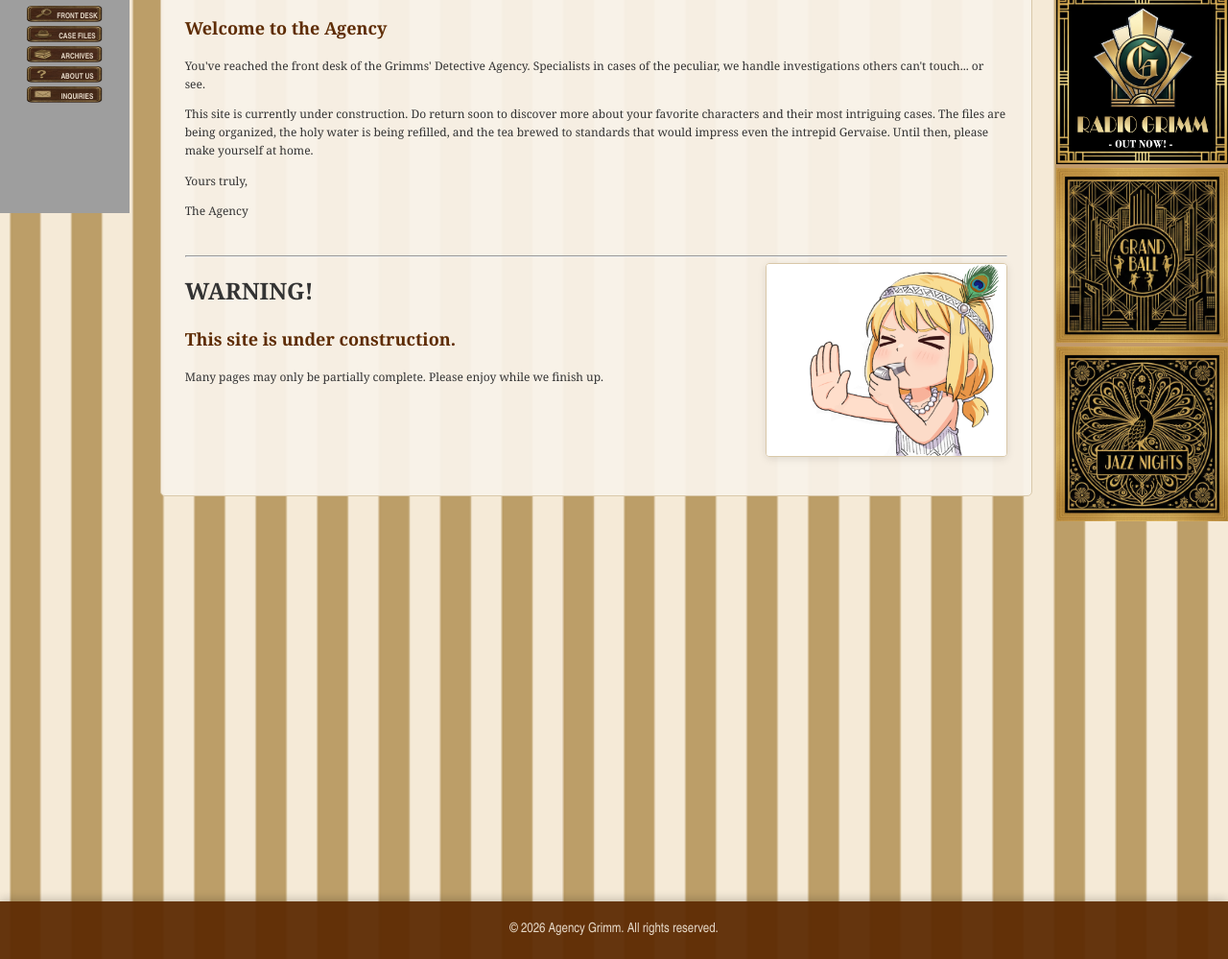
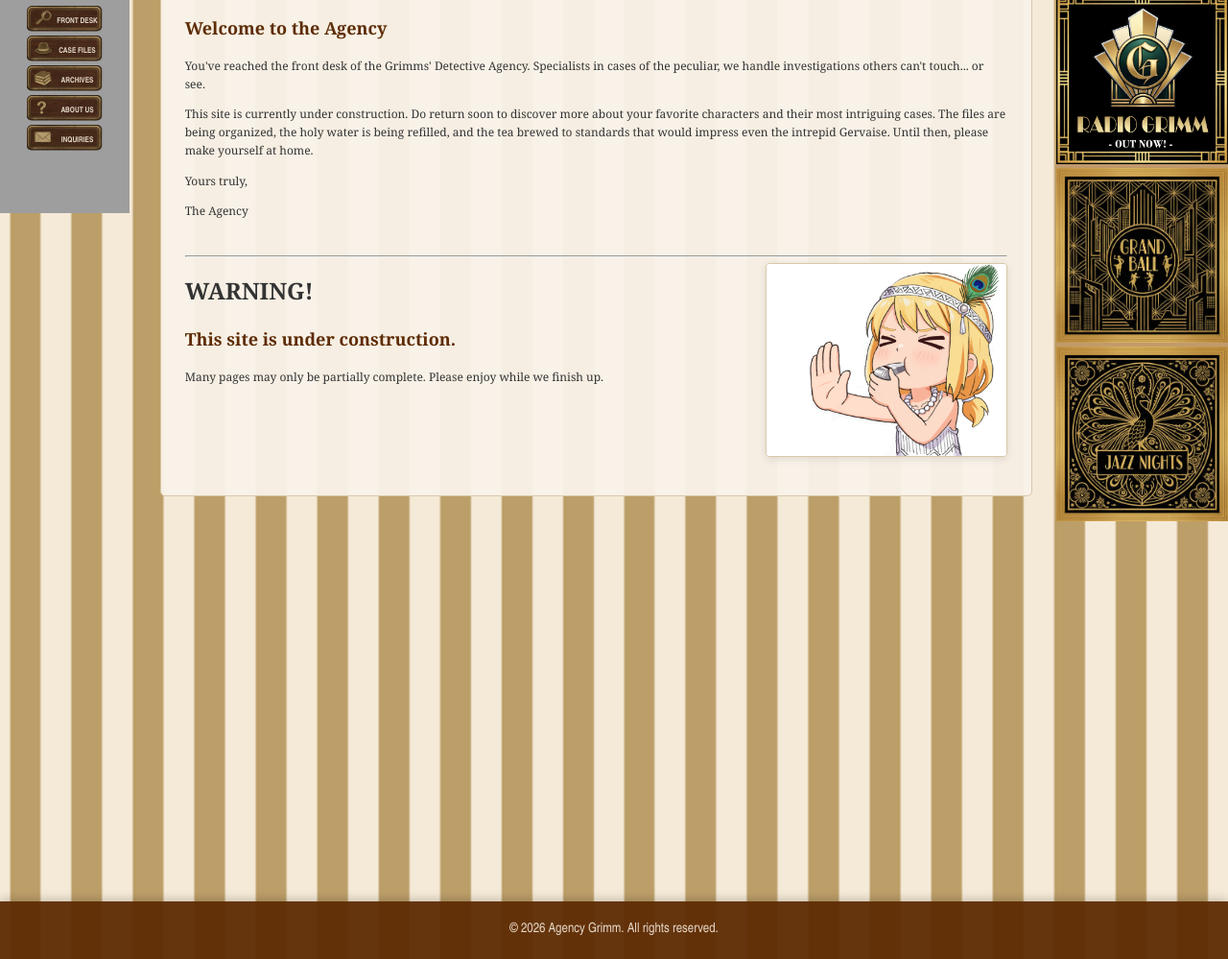
Before and after one commit to johnhopes-collab/grimmsdetectiveagency, a Jekyll site: the page built from index.html, in a window 1280 px wide. Shown: the part 692-1691 px from the top of the page at 96% size. Built offline with Jekyll 4.4.1, drawn with Linux system fonts in a browser that asks for light colours; grey boxes are pictures that could not be loaded.

Commit message:
Update style.scss

```diff
--- a/assets/css/style.scss
+++ b/assets/css/style.scss
@@ -95,17 +95,18 @@ body {
     box-sizing: border-box;
     margin: 3px 0 0 0;
 }
-/* scale proportionally */
+/* These styles will help maintain button size during zoom */
 .sidebar-buttons {
-    padding: 2px;
+    padding: 8px;
     box-sizing: border-box;
 }
 
+
 .sidebar-button {
     display: block;
-    width: 100px;
-    height: 45px; /* Fixed height for button */
-    padding: 1px 0;
+    width: 89%;
+    height: 30px; /* Fixed height for button */
+    padding: 6px 0;
     margin-bottom: 4px;
     margin-left: auto;
     margin-right: auto;
@@ -124,6 +125,7 @@ body {
     transition: transform 0.2s;
     position: relative; /* For text positioning */
 }
+
 
 /* LEFT MENU - Individual button backgrounds */
 .button-frontdesk {background-image: url('{{ site.baseurl }}/assets/images/sidebarL/Lbutton_magnifyingglass.png');}
```
